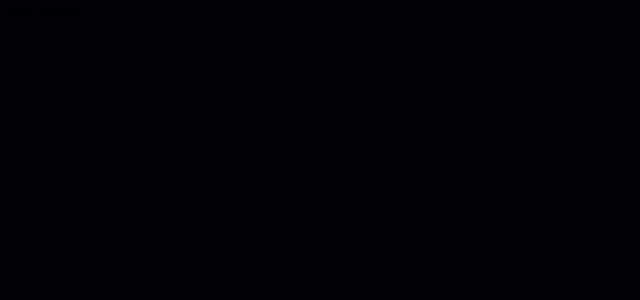
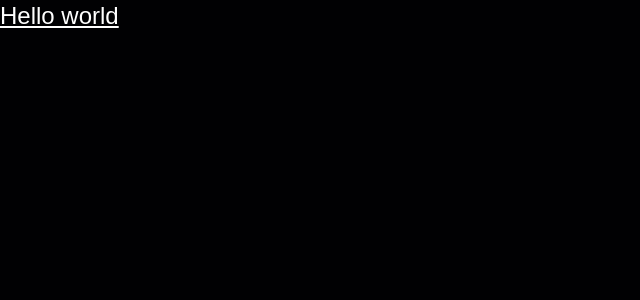
Before and after one commit to BMRicardas/threejs-portfolio, a React (Vite) app: page / in a window 1280 px wide. Shown: the top 300 px of the page, without its empty margins (0-640 px from the left). Built offline with nearby package versions, Linux system fonts and the light colour scheme; a web font is replaced by a local one.

Commit message:
refactor App component to use tailwindcss classes for styling

```diff
--- a/src/App.tsx
+++ b/src/App.tsx
@@ -1,5 +1,7 @@
-import "./app.css";
-
 export function App() {
-  return <h1>Hello world</h1>;
+  return (
+    <main className="max-w-7xl">
+      <h1 className="text-2xl text-white underline">Hello world</h1>
+    </main>
+  );
 }
```
